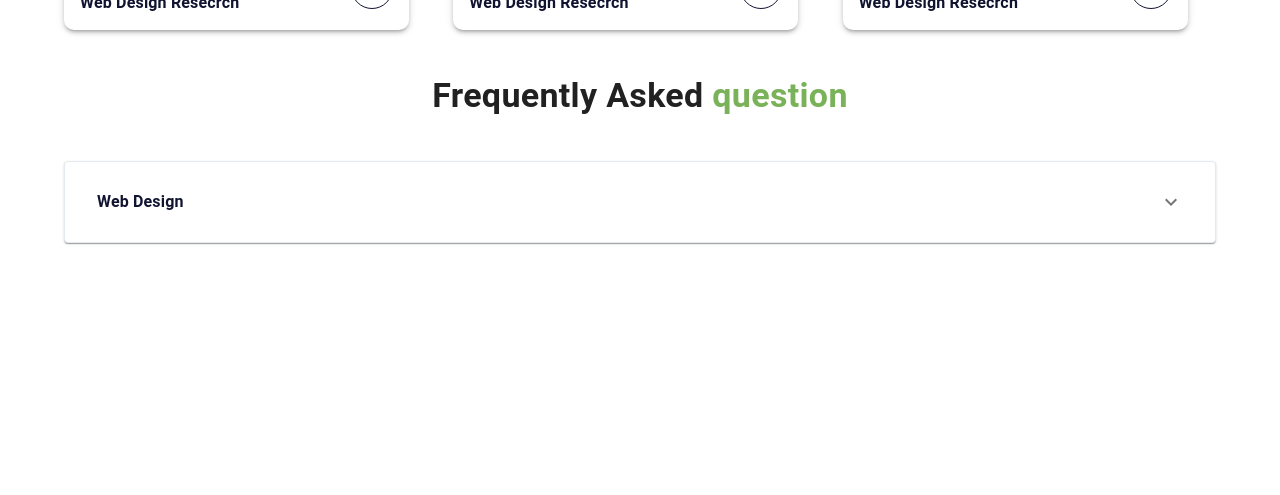
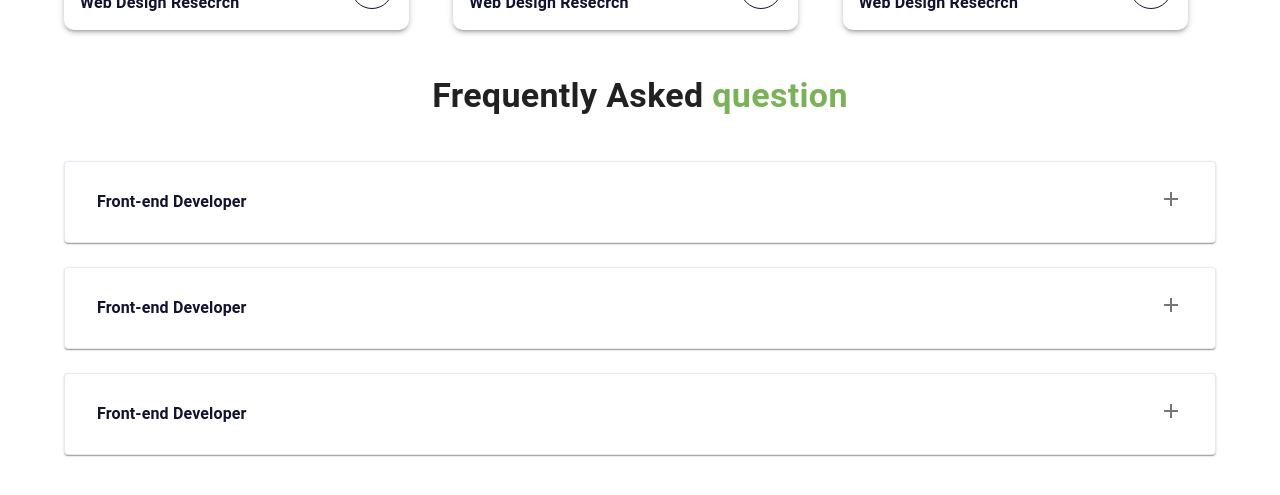
Before and after one commit to azizmohammad/material-ui-project, a React (Create React App) app: page / in a window 1280 px wide. Shown: the part 2134-2629 px from the top of the page. Before the commit the page ends 2457 px from the top, so only its background shows below. Built offline with nearby package versions, Linux system fonts and the light colour scheme.

Commit message:
add create accodrition

```diff
--- a/src/components/CreativeAccordion/CreativeAccordion.js
+++ b/src/components/CreativeAccordion/CreativeAccordion.js
@@ -1,19 +1,50 @@
 import React from 'react'
 import { Accordion, AccordionDetails, AccordionSummary, Typography } from '@mui/material'
 import ExpandMoreIcon from '@mui/icons-material/ExpandMore';
+import AddIcon from '@mui/icons-material/Add';
+import RemoveIcon from '@mui/icons-material/Remove';
 
-const CreativeAccordion = () => {
+const CostumExpandedIcon = () => {
+    return (
+        <div>
+            <div className='expandedPlus'>
+                <AddIcon />
+            </div>
+
+            <div className='expandedRemove'>
+                <RemoveIcon />
+            </div>
+        </div>
+    )
+}
+
+const CreativeAccordion = ({ title, driscruption }) => {
     return (
         <div>
             <Accordion sx={{
                 boxShadow: 1,
                 border: '1px solid #e5eaf2',
-                mb: 10,
+                // mb: 2,
                 p: 2,
-                borderRadius: 2
+                borderRadius: 2,
+                '& .Mui-expanded': {
+                    '& .expandedPlus': {
+                        display: 'none'
+                    },
+                    '& .expandedRemove': {
+                        display: 'block',
+                        '& svg': {
+                            color: '#7AB259'
+                        }
+                    },
+                }
             }}>
                 <AccordionSummary
+
                     sx={{
+                        '& .expandedRemove': {
+                            display: 'none'
+                        },
                         '& p': {
                             color: '#111430',
                             fontWeight: 'bold',
@@ -21,21 +52,21 @@ const CreativeAccordion = () => {
                         '& .Mui-expanded': {
                             '& p': {
                                 color: '#7AB259',
+                                display: 'block'
                             },
                         }
                     }}
-                    expandIcon={<ExpandMoreIcon />}
+                    expandIcon={<CostumExpandedIcon />}
                     aria-controls="panel1a-content"
                     id="panel1a-header"
                 >
-                    <Typography>Web Design</Typography>
+                    <Typography>{title}</Typography>
                 </AccordionSummary>
                 <AccordionDetails>
                     <Typography sx={{
                         color: '#5a7184'
                     }}>
-                        Lorem ipsum dolor sit amet, consectetur adipiscing elit. Suspendisse
-                        malesuada lacus ex, sit amet blandit leo lobortis eget.
+                        {driscruption}
                     </Typography>
                 </AccordionDetails>
             </Accordion>
--- a/src/components/Home/Faq.js
+++ b/src/components/Home/Faq.js
@@ -5,10 +5,22 @@ import CreativeAccordion from '../CreativeAccordion/CreativeAccordion'
 
 const Faq = () => {
     return (
-        <Box>
+        <Box sx={{
+            mb: 8
+        }}>
             <SectionTitle title='Frequently Asked' colored='question' />
 
-            <CreativeAccordion />
+            <Box sx={{
+                display: 'flex',
+                flexDirection: 'column',
+                gap: 3
+            }}>
+
+                <CreativeAccordion title='Front-end Developer' driscruption='lorem Lizards are group of squamate reptiles, with over species, all except Antarct' />
+                <CreativeAccordion title='Front-end Developer' driscruption='lorem Lizards are group of squamate reptiles, with over species, all except Antarct' />
+                <CreativeAccordion title='Front-end Developer' driscruption='lorem Lizards are group of squamate reptiles, with over species, all except Antarct' />
+
+            </Box>
         </Box>
     )
 }
--- a/src/components/shared/FooterPart.js
+++ b/src/components/shared/FooterPart.js
@@ -2,7 +2,9 @@ import React from 'react'
 
 const FooterPart = () => {
     return (
-        <div>FooterPart</div>
+        <div>
+
+        </div>
     )
 }
 
```
